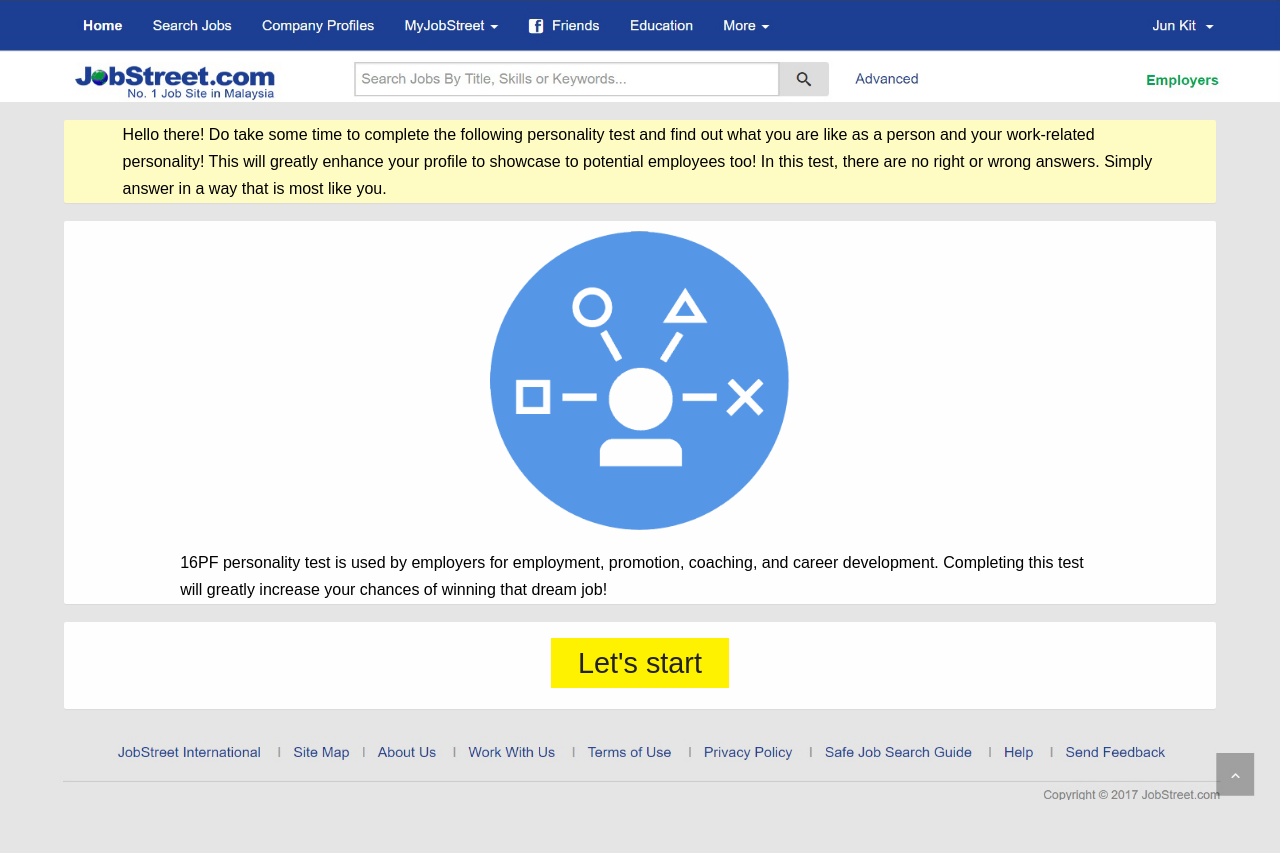
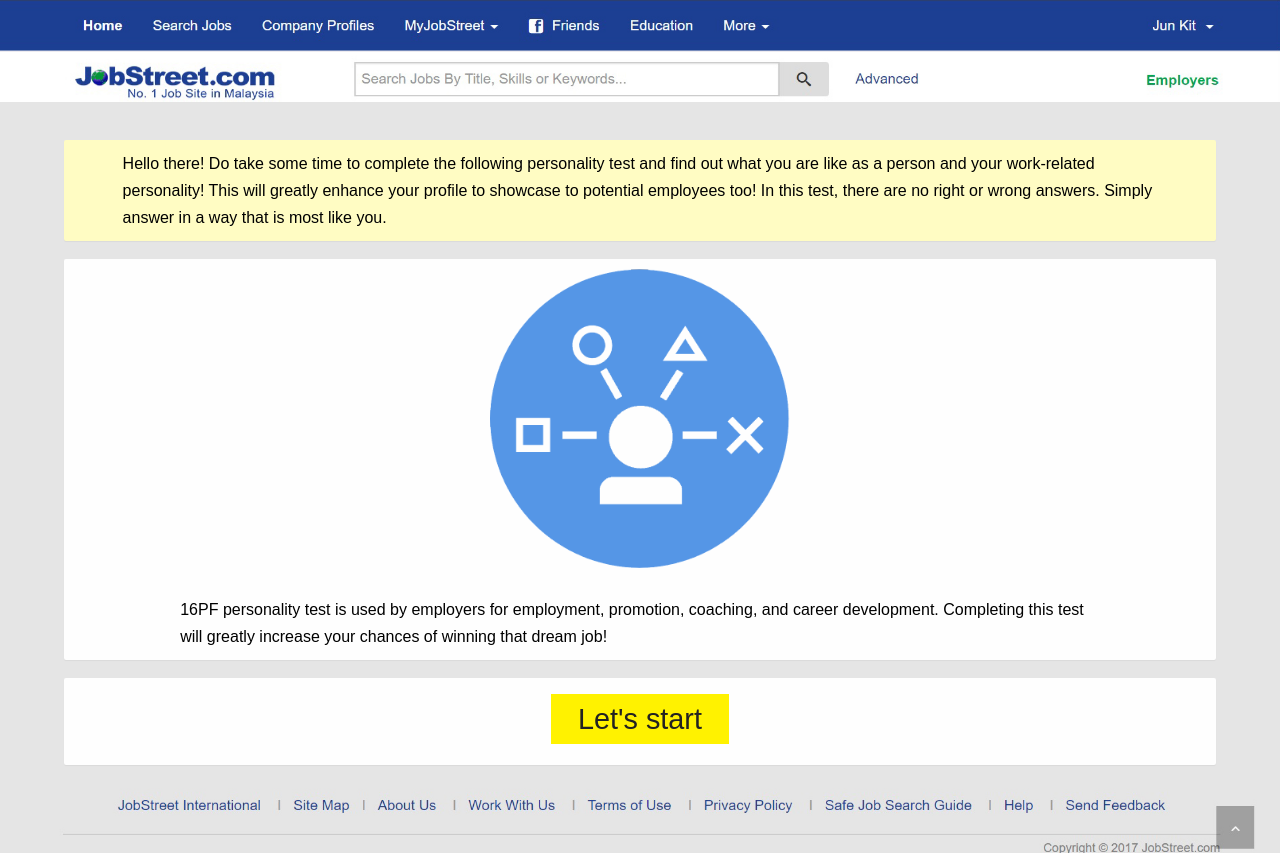
Before and after one commit to Goaty89/seek-global-hackathon, a React app: page /home in a window 1280 px wide. Before the commit the page ends 800 px from the top, so only its background shows below. Built offline with nearby package versions, Linux system fonts and the light colour scheme.

Commit message:
adjust the footer

```diff
--- a/src/components/Footer/Footer.css
+++ b/src/components/Footer/Footer.css
@@ -4,8 +4,3 @@
     height: 70px;
     background-size: cover;
 }
-
-.stickyBottom{
-    position: absolute;
-    bottom: 0;
-}
--- a/src/index.css
+++ b/src/index.css
@@ -49,8 +49,14 @@
   padding-right: 9px !important;
 }
 
+.padding-height{
+  padding-top: 9px !important;
+  padding-bottom: 9px !important;
+}
+
 .padding-width{
-  padding: 0 9px !important;
+  padding-left: 9px !important;
+  padding-right: 9px !important;
 }
 
 .padding-width-percentage-5{
--- a/src/pages/Home/Home.css
+++ b/src/pages/Home/Home.css
@@ -15,3 +15,18 @@
         height: 300px !important;
     }
 }
+
+html, body {
+    height: 100%;
+    margin: 0;
+}
+.wrapper {
+    min-height: 100%;
+}
+.content {
+    padding: 20px;
+    padding-bottom: 50px;
+}
+.footer {
+    margin-top: -50px;
+}
--- a/src/pages/Home/Home.js
+++ b/src/pages/Home/Home.js
@@ -11,23 +11,23 @@
 export default class Home extends Component {
     render () {
         return (
-            <div>
+            <div className="wrapper">
                 <Header/>
-                <Container>
-                    <Card className='background-yellow padding-width'>
+                <Container className="content">
+                    <Card className='background-yellow padding-width padding-height'>
                         Hello there!
                         Do take some time to complete the following personality test and find out what you are like as a person and your work-related personality! This will greatly enhance your profile to showcase to potential employees too!
                         In this test, there are no right or wrong answers. Simply answer in a way that is most like you.
                     </Card>
                     <Card extraTopMargin className='padding-width-percentage-10'>
                         <Logo className='small-icon' />
-                        <p>16PF personality test is used by employers for employment, promotion, coaching, and career development. Completing this test will greatly increase your chances of winning that dream job!</p>
+                        <p className="padding-height">16PF personality test is used by employers for employment, promotion, coaching, and career development. Completing this test will greatly increase your chances of winning that dream job!</p>
                     </Card>
                     <Card className='background-light-grey card-flex-center padding-large' extraTopMargin>
                         <Button url='questions/1'>{`Let's start`}</Button>
                     </Card>
                 </Container>
-                <Footer className="stickyBottom"/>
+                <Footer className="footer"/>
             </div>
         );
     }
```
